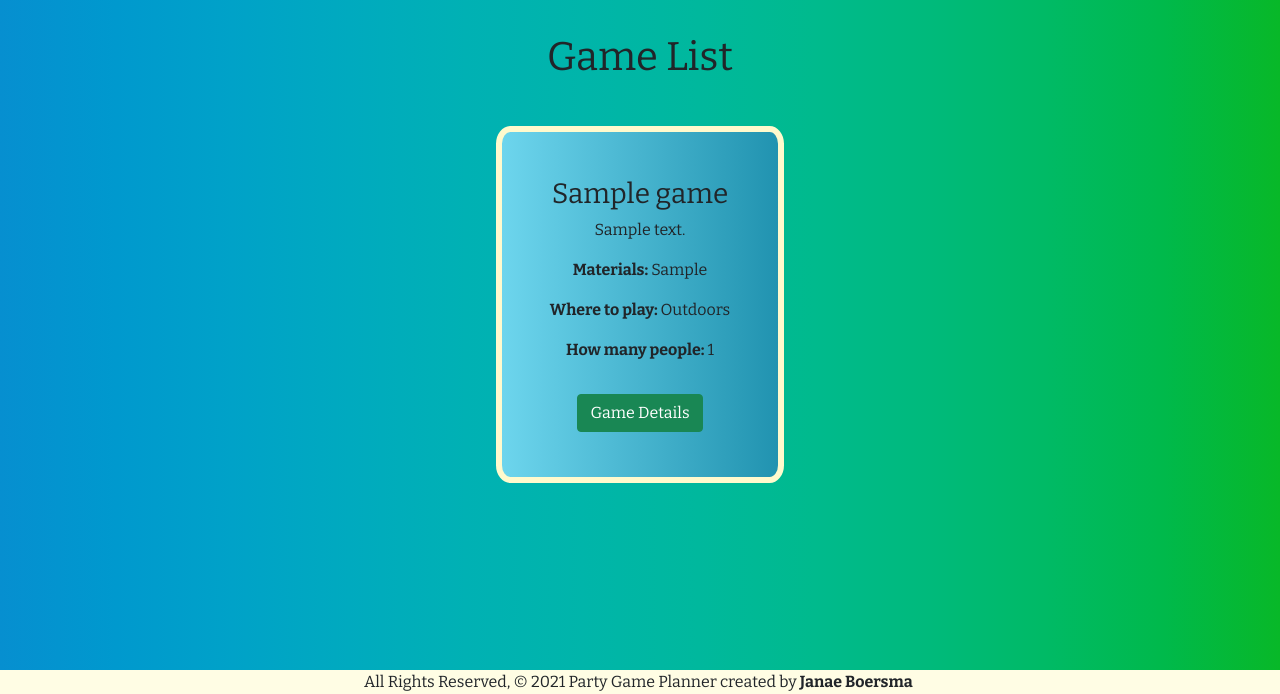
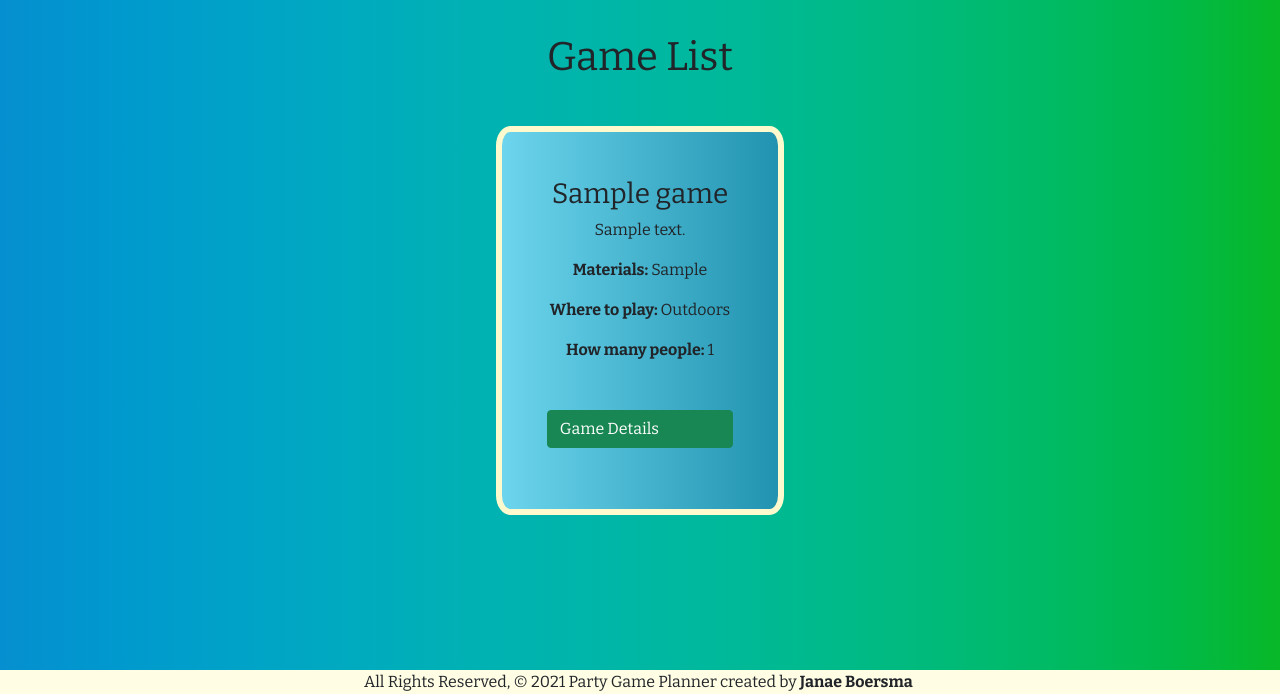
Before and after one commit to janae-b/partygameplanner, a Django app: page /games/ in a window 1280 px wide. Shown: the part 106-800 px from the top of the page. Run offline with Django 3.2, Linux system fonts and the light colour scheme; a user stored in the database is signed in; tables that the repository leaves empty hold one stand-in row (values such as "Sample post"); some libraries are stand-ins or nearby versions.

Commit message:
minor styling

```diff
--- a/main_app/static/css/style.css
+++ b/main_app/static/css/style.css
@@ -95,13 +95,20 @@ html {
   margin-left: 30px;
 }
 
+.btn-success {
+  display: flex;
+  flex: center;
+  margin: auto;
+  margin-top: 1rem;
+  margin-bottom: 1rem;
+}
+
 .btn-warning {
   display: flex;
   flex: center;
   margin: auto;
   margin-top: 1rem;
   margin-bottom: 1rem;
-
 }
 
 .game-cancel {
--- a/main_app/templates/home.html
+++ b/main_app/templates/home.html
@@ -4,6 +4,6 @@
     <div class="bg bg2"></div>
     <div class="bg bg3"></div>
     </div>
-<h1>🎉Welcome to the Party Game Planner!🎉</h1>
+<h1>🎉 Welcome to the Party Game Planner! 🎉</h1>
 
 {% endblock %}
--- a/main_app/templates/registration/login.html
+++ b/main_app/templates/registration/login.html
@@ -3,10 +3,10 @@
 
 <h1>Log In</h1>
 
- <form method="post" action="{% url 'login' %}">
+ <form class="login" method="post" action="{% url 'login' %}">
   {% csrf_token %}
   {{ form.as_p }}
-  <input type="submit" class="btn btn-warning" value="login">
+  <input type="submit" class="btn btn-light" value="login">
   <input type="hidden" name="next" value="{{ next }}">
 </form>
 
--- a/main_app/templates/registration/signup.html
+++ b/main_app/templates/registration/signup.html
@@ -10,7 +10,7 @@
 <form method="post" action="{% url 'signup' %}">
   {% csrf_token %}
   {{ form.as_p }}
-  <input type="submit" class="btn btn-danger" value="Sign Up">
+  <input type="submit" class="btn btn-light" value="Sign Up">
 </form>
 
 {% endblock %}
```
